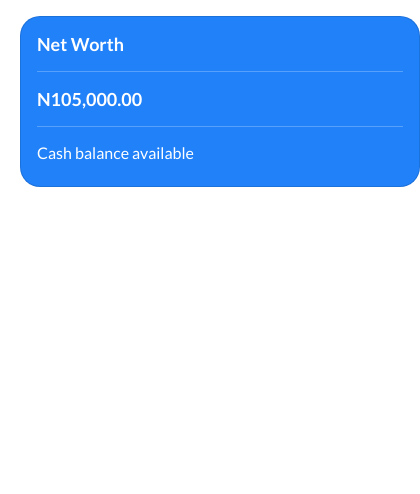
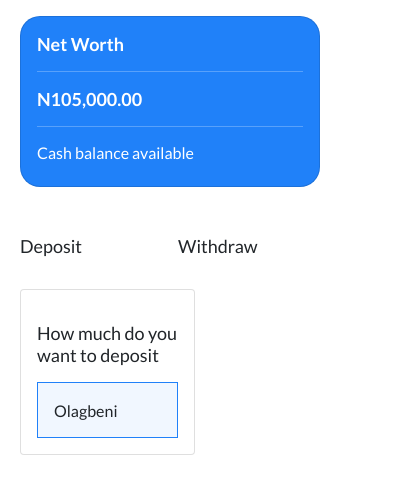
Before and after one commit to Dreezy305/HuntersWall, a Next.js app: page /wallet in a window 390 px wide. Shown: the top 494 px of the page, 420 px wide, since content can reach past the window. Built offline with nearby package versions, Linux system fonts and the light colour scheme; no server answers.

Commit message:
nav responsiveness && mobile login

```diff
--- /dev/null
+++ b/components/deposit.js
@@ -0,0 +1,23 @@
+import React from "react";
+
+function Deposit() {
+  return (
+    <div className="deposit">
+      <div className="card deposit_card w-50">
+        <div className="card-body">
+          <h6 className="mt-3 mb-3">How much do you want to deposit</h6>
+
+          <div className="row align-items-center">
+            <div className="text-start col-lg-12">
+              <div className="p-3 profileNames">
+                <p>Olagbeni</p>
+              </div>
+            </div>
+          </div>
+        </div>
+      </div>
+    </div>
+  );
+}
+
+export default Deposit;
--- /dev/null
+++ b/components/withdrawal.js
@@ -0,0 +1,7 @@
+import React from "react";
+
+function Withdrawal() {
+  return <div>Withdrawal</div>;
+}
+
+export default Withdrawal;
--- a/pages/_app.js
+++ b/pages/_app.js
@@ -9,6 +9,7 @@ import "../styles/profile.scss";
 import "../styles/wallet.scss";
 import "../styles/settings.scss";
 import "../styles/form.scss";
+import "../styles/deposit.scss";
 import { AuthProvider } from "../auth/useAuth";
 
 function MyApp({ Component, pageProps }) {
--- a/pages/wallet.js
+++ b/pages/wallet.js
@@ -1,6 +1,15 @@
-import React from "react";
+import React, { useState } from "react";
+import Deposit from "../components/deposit";
+import Withdrawal from "../components/withdrawal";
 
 function Wallet() {
+  const [tgoggle, setToggle] = useState(0);
+
+  const Tabs = [
+    { id: 1, component: <Deposit /> },
+    { id: 2, component: <Withdrawal /> },
+  ];
+
   return (
     <div className="wallet">
       <div className="mt-3">
@@ -14,7 +23,17 @@ function Wallet() {
           </div>
         </div>
       </div>
-      <div className="wallet_activity"></div>
+
+      <div className="wallet_activity d-flex flex-row align-items-center justify-content-start mt-5">
+        <h6 className="tabs me-5 h6" onClick={() => setToggle(0)}>
+          Deposit
+        </h6>
+        <h6 className="tabs ms-5 h6" onClick={() => setToggle(1)}>
+          Withdraw
+        </h6>
+      </div>
+
+      <div className="mt-4">{Tabs[tgoggle].component}</div>
     </div>
   );
 }
--- /dev/null
+++ b/styles/deposit.scss
@@ -0,0 +1,14 @@
+@import "./variable";
+@import "./fontFamily.scss";
+
+.deposit {
+  font-family: Lato;
+  &_card {
+    h6 {
+      font-style: normal;
+      font-weight: normal;
+      font-size: 18px;
+      line-height: 22px;
+    }
+  }
+}
--- a/styles/wallet.scss
+++ b/styles/wallet.scss
@@ -36,4 +36,25 @@
       font-weight: bold;
     }
   }
+
+  &_activity {
+    cursor: pointer;
+    font-family: Lato;
+
+    h6 {
+      font-family: Lato;
+      font-style: normal;
+      font-weight: 500;
+      font-size: 18px;
+      line-height: 22px;
+    }
+  }
 }
+
+@media screen and (max-width: 600px) {
+  .wallet {
+    &_card {
+      width: 300px;
+    }
+  }
+}
```
